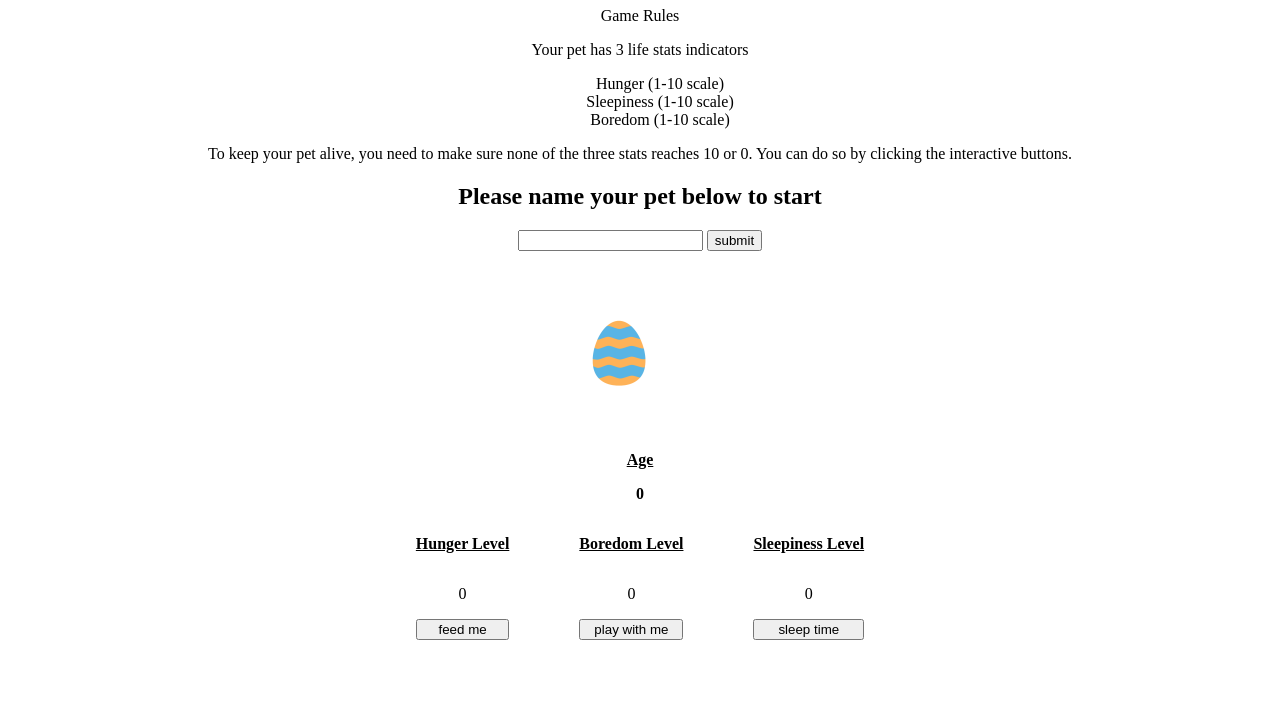
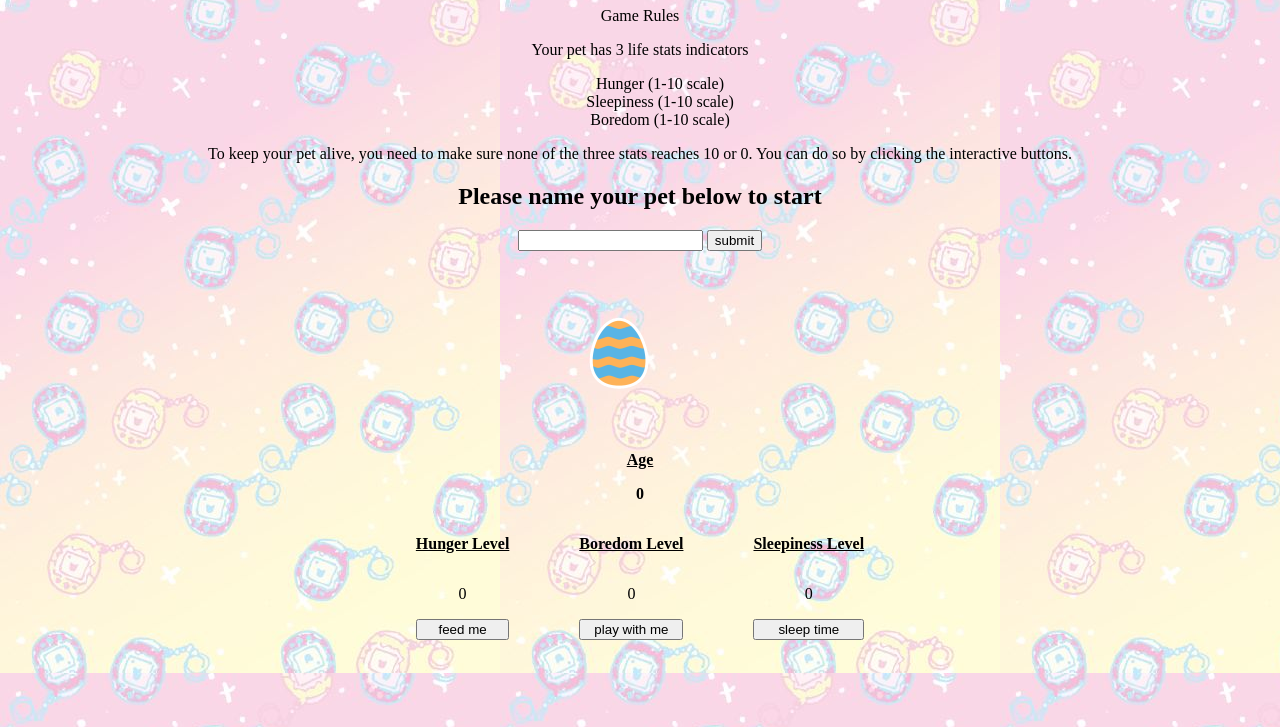
Before and after one commit to apriljsu/Tamagotchi-Mini-Project, a plain HTML site: page index.html in a window 1280 px wide. Shown: the part 73-800 px from the top of the page. Drawn offline with Linux system fonts and the light colour scheme; the site is published under a folder, as on GitHub Pages, so addresses that start at the root find nothing.

Commit message:
changed background image path using ..

```diff
--- a/css/style.css
+++ b/css/style.css
@@ -1,7 +1,7 @@
 body {
   font-family: serif;
   text-align:center;
-  background-image: url("/img/background_day.jpeg");
+  background-image: url("../img/background_day.jpeg");
     }
 
 ul{
```
